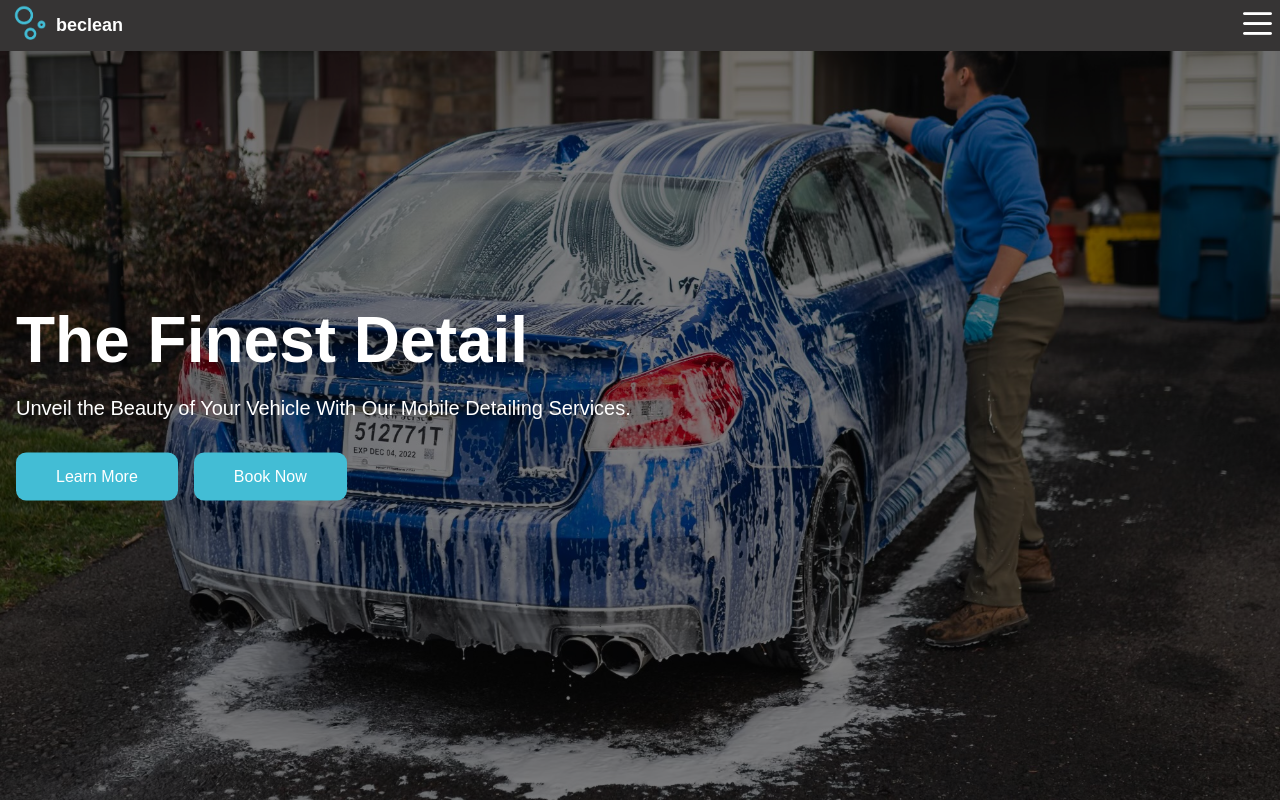
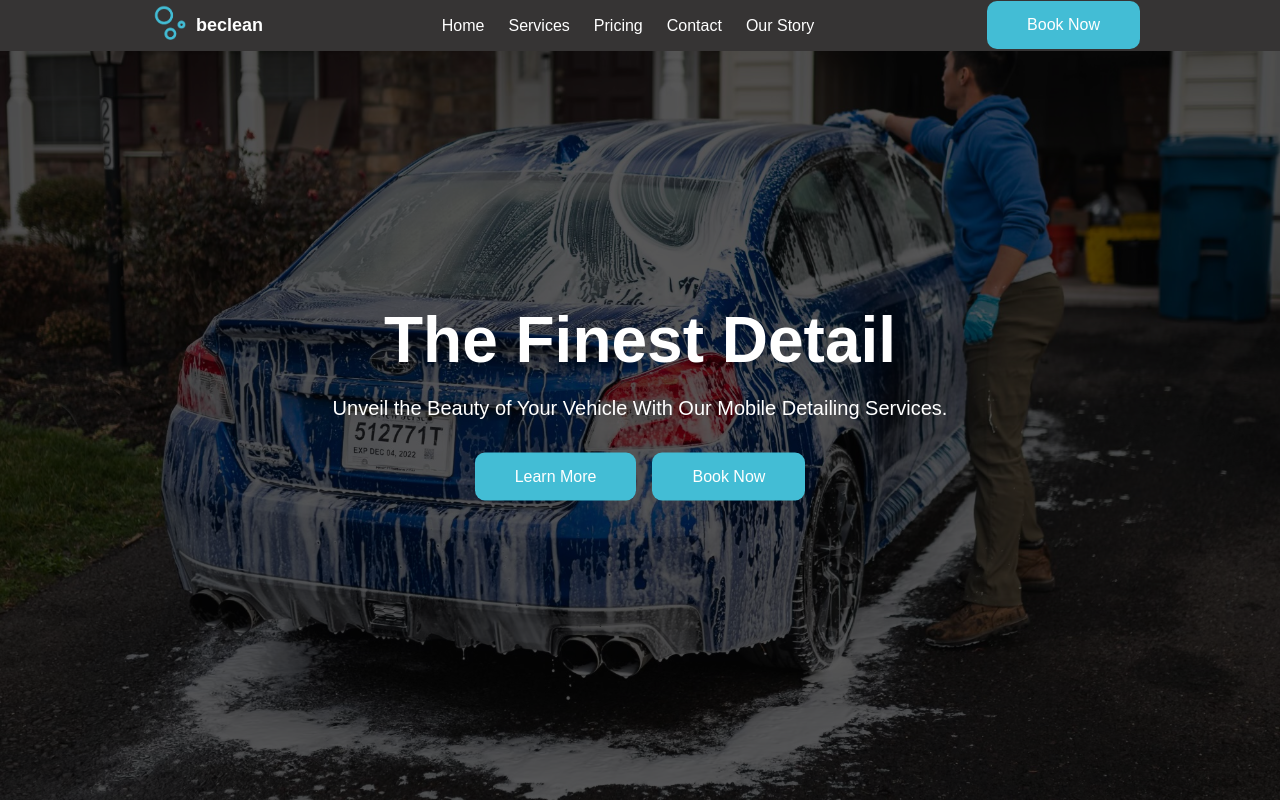
Before and after one commit to jisanjung/beclean, a website built with Vite: page index.html in a window 1280 px wide. Shown: the top 802 px of the page. Built offline with nearby package versions, Linux system fonts and the light colour scheme.

Commit message:
style home section for desktop

```diff
--- a/index.html
+++ b/index.html
@@ -16,16 +16,26 @@
   <body>
     <main id="app">
       <header>
-        <div class="flex space-between">
+        <div class="flex space-between items-center container">
           <button class="flex items-center">
             <div class="logo-img">
               <img src="./images/beclean_logo.png"/>
             </div>
             <p>beclean</p>
           </button>
+          <nav id="navDesktop">
+            <ul class="flex items-center">
+              <li><a href="#">Home</a></li>
+              <li><a href="#">Services</a></li>
+              <li><a href="#">Pricing</a></li>
+              <li><a href="#">Contact</a></li>
+              <li><a href="#">Our Story</a></li>
+            </ul>
+          </nav>
           <button id="menuBtn">
             <img src="./images/menu_icon.png"/>
           </button>
+          <a id="desktopButton" class="button">Book Now</a>
         </div>
         <nav id="navMobile" class="container">
           <ul>
@@ -40,11 +50,11 @@
       <section id="homeSection">
         <img src="/images/home_section.jpeg" alt="Guy cleaning car" class="h-100 object-cover"/>
         <div class="tint"></div>
-        <div class="absolute center-y">
+        <div id="homeHero" class="absolute center-y">
           <div class="container">
             <h1 class="title-md">The Finest Detail</h1>
             <p class="text">Unveil the Beauty of Your Vehicle With Our Mobile Detailing Services.</p>
-            <div class="flex">
+            <div id="heroButtons" class="flex">
               <a class="button">Learn More</a>
               <a class="button">Book Now</a>
             </div>
--- a/src/styles/global.css
+++ b/src/styles/global.css
@@ -92,7 +92,7 @@ button {
 	left: 0;
 	right: 0;
 	bottom: 0;
-	background: rgba(0, 0, 0, 0.5);
+	background: rgba(0, 0, 0, 0.65);
 }
 .w-100 {
 	width: 100%;
@@ -194,3 +194,19 @@ textarea::placeholder {
 .mb2 {
 	margin-bottom: 2rem;
 }
+
+/* small desktop view */
+@media screen and (min-width: 1024px) {
+	.container {
+		padding: 0 10%;
+	}
+}
+
+/* large desktop view */
+@media screen and (min-width: 1200px) {
+	.container {
+		width: 1000px;
+		padding: 0;
+		margin: 0 auto;
+	}
+}
--- a/src/styles/header.css
+++ b/src/styles/header.css
@@ -3,7 +3,6 @@ header {
 	background-color: var(--dark-gray);
 	padding-top: 0.5rem;
 	padding-bottom: 0.5rem;
-	padding-right: 0.5rem;
 	position: absolute;
 	left: 0;
 	right: 0;
@@ -20,6 +19,12 @@ header p {
 header #menuBtn {
 	width: 45px;
 }
+header #desktopButton {
+	display: none;
+}
+header #navDesktop {
+	display: none;
+}
 /* nav mobile */
 #navMobile {
 	background-color: var(--dark-gray);
@@ -33,3 +38,37 @@ header #menuBtn {
 #navMobile ul li:not(:last-child) {
 	padding-bottom: 1rem;
 }
+
+/* small desktop view */
+@media screen and (min-width: 1024px) {
+	header {
+		padding-top: 1rem;
+		padding-bottom: 1rem;
+	}
+	header .container {
+		padding: 0 5%;
+	}
+	#menuBtn {
+		display: none;
+	}
+	header #desktopButton {
+		display: block;
+	}
+	header #navDesktop {
+		display: block;
+		padding-top: 1px;
+	}
+	#navDesktop ul li:not(:last-child) {
+		margin-right: 1.5rem;
+	}
+	#navDesktop a {
+		color: white;
+	}
+}
+
+/* large desktop view */
+@media screen and (min-width: 1200px) {
+	header .container {
+		padding: 0;
+	}
+}
--- a/src/styles/home.css
+++ b/src/styles/home.css
@@ -15,3 +15,21 @@
 #homeSection .button:not(:last-child) {
 	margin-right: 1rem;
 }
+
+/* small desktop view */
+@media screen and (min-width: 1024px) {
+	#homeHero {
+		width: 100%;
+		text-align: center;
+	}
+	#heroButtons {
+		justify-content: center;
+	}
+}
+
+/* large desktop view */
+@media screen and (min-width: 1200px) {
+	#homeHero {
+		width: 100%;
+	}
+}
```
